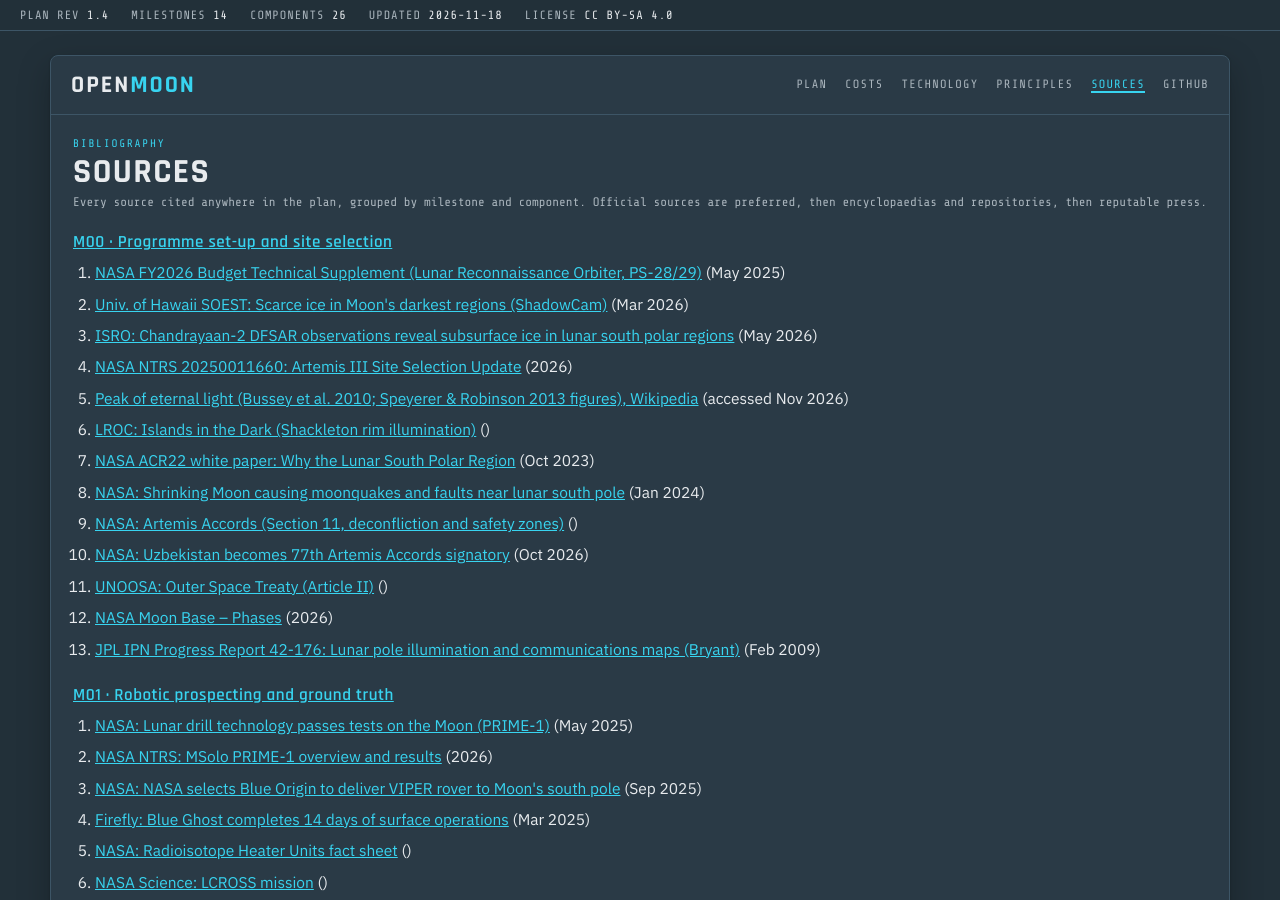
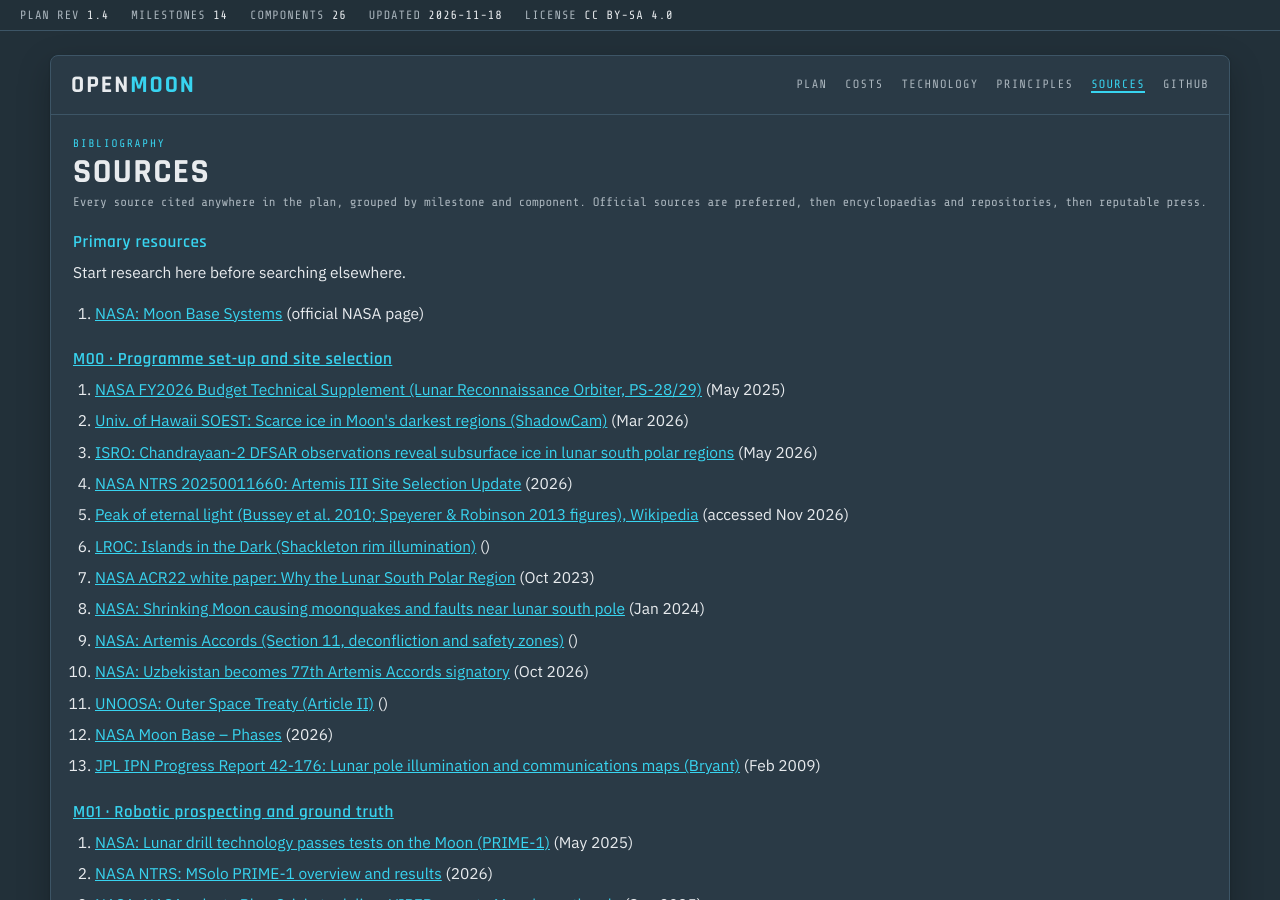
Before and after one commit to TomSomerville/openmoon, a Jekyll site: the page built from sources.html, in a window 1280 px wide and 900 px high. Built offline with Jekyll 4.4.1, drawn with Linux system fonts in a browser that asks for light colours.

Commit message:
Add NASA Moon Base Systems as primary research resource
Co-Authored-By: Claude Sonnet 5.5 <noreply@anthropic.com>
Claude-Session: https://claude.ai/code/session_01EMgvSv8Ki6A9jj7v8eiV3S

```diff
--- a/sources.html
+++ b/sources.html
@@ -6,6 +6,11 @@ section: sources
 doc_id: OM-900
 permalink: /sources/
 ---
+<h3>Primary resources</h3>
+<p>Start research here before searching elsewhere.</p>
+<ol>
+<li><a href="https://www.nasa.gov/moonbase-systems/">NASA: Moon Base Systems</a> (official NASA page)</li>
+</ol>
 {% assign ms = site.milestones | sort: "order" %}
 {% for m in ms %}
 <h3><a href="{{ m.url | relative_url }}">{{ m.id_code }} · {{ m.title }}</a></h3>
```
Also changed, not shown: README.md.
